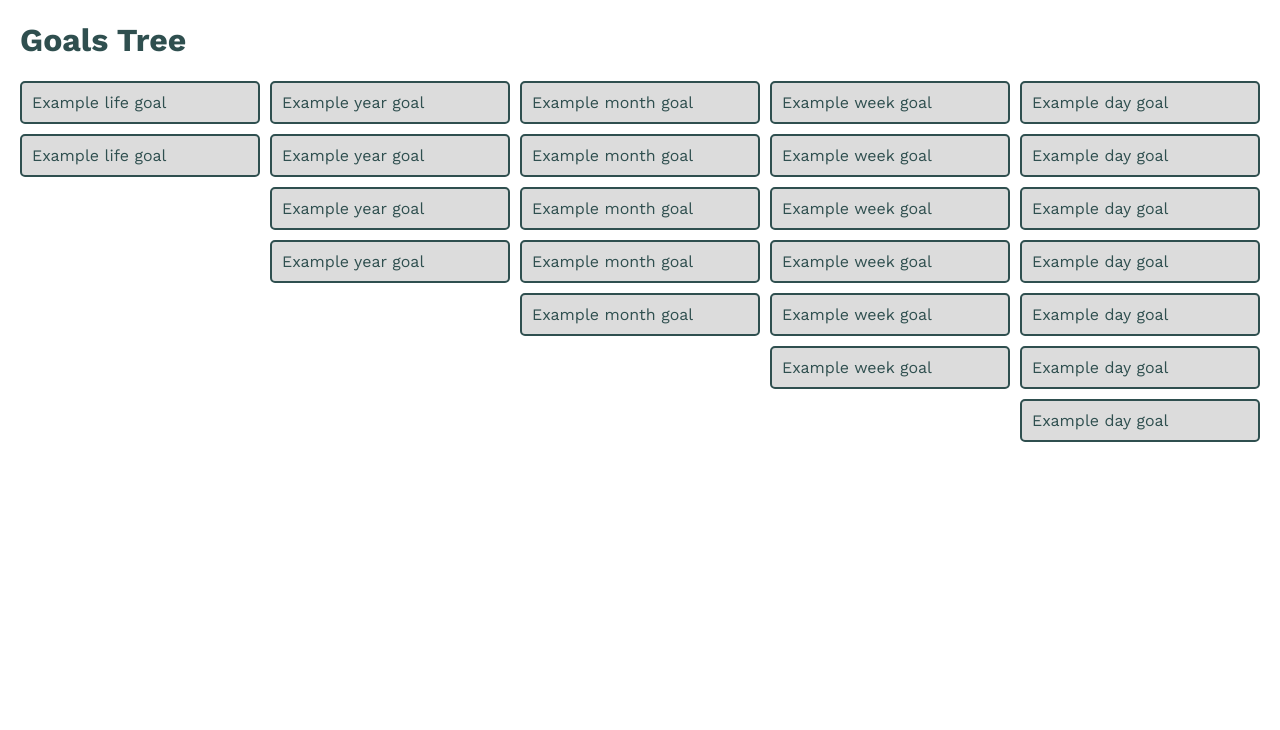
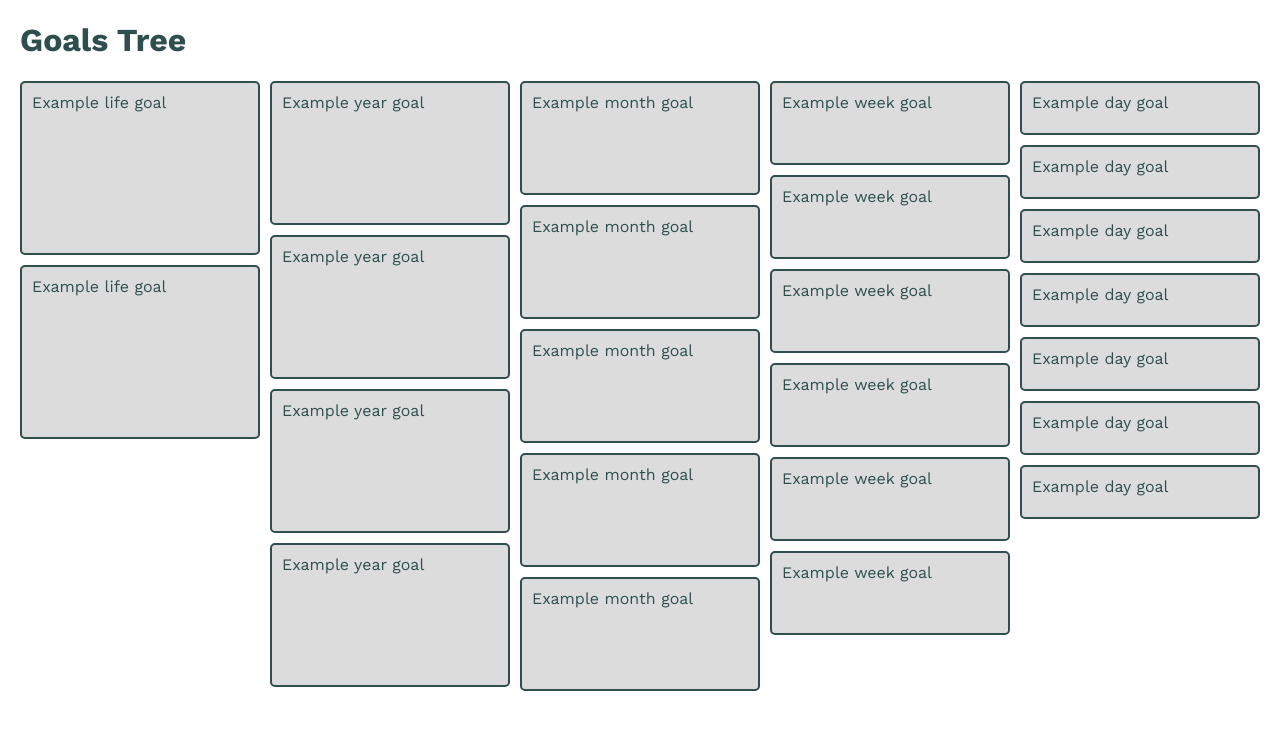
Before and after one commit to juliamcneill/goals-tree, a React app: page / in a window 1280 px wide. Shown: the top 730 px of the page. Built offline with nearby package versions, Linux system fonts and the light colour scheme; the HTML template or start-up script is replaced by a standard one.

Commit message:
Adjust grid to autofill goals to top

```diff
--- a/client/src/index.tsx
+++ b/client/src/index.tsx
@@ -17,23 +17,32 @@ class App extends React.Component<{}, MyState> {
           <h1>Goals Tree</h1>
         </header>
         <div className="goals">
+          <div className="goal-column">
             <div className="goal life-goal">Example life goal</div>
             <div className="goal life-goal">Example life goal</div>
+          </div>
+          <div className="goal-column">
             <div className="goal year-goal">Example year goal</div>
             <div className="goal year-goal">Example year goal</div>
             <div className="goal year-goal">Example year goal</div>
             <div className="goal year-goal">Example year goal</div>
+          </div>
+          <div className="goal-column">
             <div className="goal month-goal">Example month goal</div>
             <div className="goal month-goal">Example month goal</div>
             <div className="goal month-goal">Example month goal</div>
             <div className="goal month-goal">Example month goal</div>
             <div className="goal month-goal">Example month goal</div>
+          </div>
+          <div className="goal-column">
             <div className="goal week-goal">Example week goal</div>
             <div className="goal week-goal">Example week goal</div>
             <div className="goal week-goal">Example week goal</div>
             <div className="goal week-goal">Example week goal</div>
             <div className="goal week-goal">Example week goal</div>
             <div className="goal week-goal">Example week goal</div>
+          </div>
+          <div className="goal-column">
             <div className="goal day-goal">Example day goal</div>
             <div className="goal day-goal">Example day goal</div>
             <div className="goal day-goal">Example day goal</div>
@@ -42,6 +51,7 @@ class App extends React.Component<{}, MyState> {
             <div className="goal day-goal">Example day goal</div>
             <div className="goal day-goal">Example day goal</div>
           </div>
+        </div>
       </>
     );
   }
--- a/client/src/style.scss
+++ b/client/src/style.scss
@@ -22,21 +22,21 @@ body {
 }
 
 .life-goal {
-  grid-column: 1;
+  height: 150px;
 }
 
 .year-goal {
-  grid-column: 2;
+  height: 120px;
 }
 
 .month-goal {
-  grid-column: 3;
+  height: 90px;
 }
 
 .week-goal {
-  grid-column: 4;
+  height: 60px;
 }
 
 .day-goal {
-  grid-column: 5;
+  height: 30px;
 }
```
Lines whose indentation alone changed are shown as unchanged.
